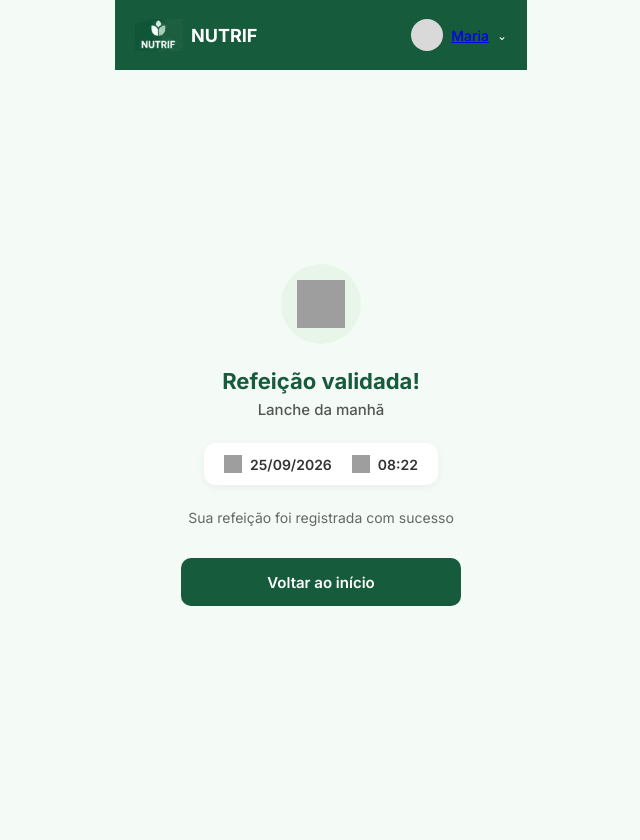
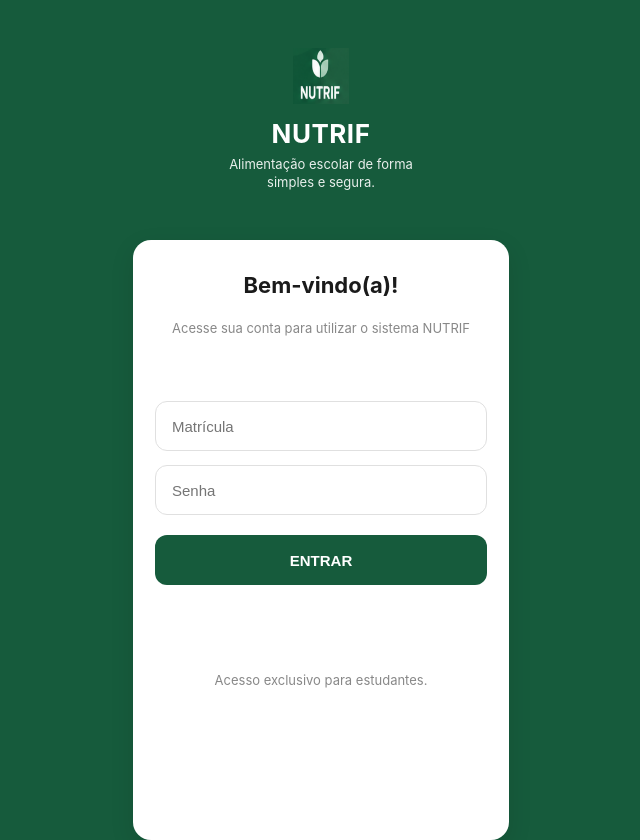
Before and after one commit to adinaifrn11/Nutrif-qrcode, a Flask app: page / in a window 1280 px wide. Shown: the whole page, without its empty margins (319-959 px from the left). Before the commit the page ends 606 px from the top, so only its background shows below. Run offline with Flask 3, Linux system fonts and the light colour scheme; grey boxes are pictures that could not be loaded.

Commit message:
htl e css login

```diff
--- a/static/style/login.css
+++ b/static/style/login.css
@@ -6,164 +6,124 @@
 
 body {
     font-family: 'Inter', sans-serif;
-    background-color: #F4FBF7; /* Fundo esverdeado muito claro / suave */
-    color: #1A1A1A;
-    width: 100%;
-    max-width: 412px;
+    background-color: #F4FBF7;
     min-height: 100vh;
-    margin: 0 auto;
     display: flex;
-    flex-direction: column;
+    justify-content: center;
+       background-color: #165B3C;
 }
 
-/* Header / Cabeçalho */
-#cabecalho {
-    background-color: #165B3C;
-    color: #FFFFFF;
+.container {
     width: 100%;
-    height: 70px;
-    padding: 0 20px;
-    display: flex;
-    justify-content: space-between;
-    align-items: center;
+    height: auto;
+    max-width: 412px;
 }
 
-.logo {
-    display: flex;
-    align-items: center;
-    gap: 8px;
+/* Header */
+.header {
+
+    color: white;
+    text-align: center;
+    padding: 48px 24px 65px;
+    border-radius: 0 0 28px 28px;
+    height: 280px;
+
+
+
 }
 
 .logo img {
-    height: 32px;
-    width: auto;
+    width: 56px;
+    height: 56px;
+    margin-bottom: 10px;
 }
 
 .logo h1 {
-    font-size: 18px;
+    font-size: 26px;
     font-weight: 700;
-    color: #FFFFFF;
-}
-
-.usuario {
-    display: flex;
-    align-items: center;
-    gap: 8px;
-    font-size: 14px;
-    font-weight: 500;
-    cursor: pointer;
-}
-
-.foto-usuario {
-    width: 32px;
-    height: 32px;
-    background-color: #D9D9D9;
-    border-radius: 50%;
-}
-
-.usuario span {
-    font-size: 12px;
-}
-
-/* Conteúdo de Validação */
-#validacao {
-    flex: 1;
-    display: flex;
-    flex-direction: column;
-    align-items: center;
-    justify-content: center;
-    padding: 30px 24px;
-    text-align: center;
-}
-
-/* Ícone de Sucesso */
-.sucesso {
-    width: 80px;
-    height: 80px;
-    background-color: #E8F5E9;
-    border-radius: 50%;
-    display: flex;
-    align-items: center;
-    justify-content: center;
-    margin-bottom: 24px;
-}
-
-.sucesso img {
-    width: 48px;
-    height: 48px;
-}
-
-/* Título e Subtítulo */
-.titulo h2 {
-    color: #165B3C;
-    font-size: 22px;
-    font-weight: 700;
+    letter-spacing: 0.5px;
     margin-bottom: 6px;
 }
 
-.titulo p {
-    color: #555555;
-    font-size: 15px;
-    font-weight: 500;
-    margin-bottom: 24px;
+.logo p {
+    font-size: 13px;
+    opacity: 0.9;
+    line-height: 1.4;
+    max-width: 230px;
+    margin: 0 auto;
 }
 
-/* Informações de Data e Hora */
-.informacoes {
+/* Card */
+.login-card {
+    background: white;
+    margin: -40px 18px 0;
+    border-radius: 18px;
+    padding: 32px 22px 28px;
+    box-shadow: 0 8px 25px rgba(0, 0, 0, 0.1);
+    text-align: center;
+    height: 600px;
     display: flex;
-    gap: 20px;
-    margin-bottom: 24px;
-    background-color: #FFFFFF;
-    padding: 12px 20px;
-    border-radius: 12px;
-    box-shadow: 0px 2px 8px rgba(0, 0, 0, 0.05);
+    flex-direction: column;
+    gap: 65px;
+
+
 }
 
-.data, .horario {
-    display: flex;
-    align-items: center;
-    gap: 8px;
-    font-size: 14px;
-    font-weight: 600;
-    color: #333333;
+.login-card h2 {
+    font-size: 22px;
+    font-weight: 700;
+    color: #1A1A1A;
+    margin-bottom: 6px;
 }
 
-.data img, .horario img {
-    width: 18px;
-    height: 18px;
+.login-card > p {
+    font-size: 14px;
+    color: #666;
+    margin-bottom: 26px;
 }
 
-/* Mensagem */
-.mensagem {
-    margin-bottom: 32px;
+/* Campos */
+.campo {
+    margin-bottom: 14px;
 }
 
-.mensagem p {
-    font-size: 14px;
-    color: #666666;
+.campo input {
+    width: 100%;
+    height: 50px;
+    padding: 0 16px;
+    border: 1.5px solid #E0E0E0;
+    border-radius: 12px;
+    font-size: 15px;
+    outline: none;
+    transition: 0.2s;
 }
 
-/* Botão Voltar ao Início */
-.voltar {
-    width: 100%;
-    max-width: 280px;
+.campo input:focus {
+    border-color: #165B3C;
 }
 
-.voltar a {
-    display: flex;
-    align-items: center;
-    justify-content: center;
+/* Botão */
+button {
     width: 100%;
-    height: 48px;
+    height: 50px;
     background-color: #165B3C;
-    color: #FFFFFF;
-    text-decoration: none;
-    border-radius: 10px;
+    color: white;
+    border: none;
+    border-radius: 12px;
     font-size: 15px;
     font-weight: 600;
-    transition: background-color 0.2s;
+    cursor: pointer;
+    margin-top: 6px;
+    transition: 0.2s;
 }
 
-.voltar a:active {
+button:active {
     background-color: #0E3E28;
 }
+
+/* Texto inferior */
+.login-card p:last-child {
+    margin-top: 22px;
+    font-size: 13px;
+    color: #888;
+}
--- a/templates/login.html
+++ b/templates/login.html
@@ -1,68 +1,43 @@
-
 <!DOCTYPE html>
 <html lang="pt-BR">
 <head>
     <meta charset="UTF-8">
     <meta name="viewport" content="width=device-width, initial-scale=1.0">
-    <title>Refeição Validada</title>
-
-    <!-- fonte -->
-    <link rel="preconnect" href="https://fonts.googleapis.com">
-    <link rel="preconnect" href="https://fonts.gstatic.com" crossorigin>
-    <link href="https://fonts.googleapis.com/css2?family=Inter:wght@400;500;600;700&display=swap" rel="stylesheet">
-
+    <title>NUTRIF</title>
     <link rel="stylesheet" href="../static/style/login.css">
 </head>
 <body>
 
-    <div id="cabecalho">
+    <div class="container">
+        <header class="header">
+            <div class="logo">
+                <img src="../static/images/logo.png" alt="NUTRIF">
+                <h1>NUTRIF</h1>
+                <p>Alimentação escolar de forma simples e segura.</p>
+            </div>
+        </header>
 
-        <div class="logo">
-            <img src="../static/images/logo.png" alt="Logo NUTRIF">
-            <h1>NUTRIF</h1>
-        </div>
+        <main class="login-card">
+            <div class="info">
+                <h2>Bem-vindo(a)!</h2>
+                <p>Acesse sua conta para utilizar o sistema NUTRIF</p>
 
-        <div class="usuario">
-            <div class="foto-usuario"></div>
-            <a href="../templates/perfil.html" >Maria</a>
-            <span>⌄</span>
-        </div>
-
-    </div>
-
-    <div id="validacao">
-
-        <div class="sucesso">
-            <img src="../static/images/check.svg" alt="Confirmação de sucesso">
-        </div>
-
-        <div class="titulo">
-            <h2>Refeição validada!</h2>
-            <p>Lanche da manhã</p>
-        </div>
-
-        <div class="informacoes">
-
-            <div class="data">
-                <img src="../static/images/calendario.svg" alt="Calendário">
-                <p>25/09/2026</p>
             </div>
 
-            <div class="horario">
-                <img src="../images/relogio.svg" alt="Relógio">
-                <p>08:22</p>
-            </div>
+            <form>
+                <div class="campo">
+                    <input type="text" placeholder="Matrícula" required>
+                </div>
 
-        </div>
+                <div class="campo">
+                    <input type="password" placeholder="Senha" required>
+                </div>
 
-        <div class="mensagem">
-            <p>Sua refeição foi registrada com sucesso</p>
-        </div>
+                <button type="submit">ENTRAR</button>
+            </form>
 
-        <div class="voltar">
-            <a href="dashboard.html">Voltar ao início</a>
-        </div>
-
+            <p>Acesso exclusivo para estudantes.</p>
+        </main>
     </div>
 
 </body>
```
